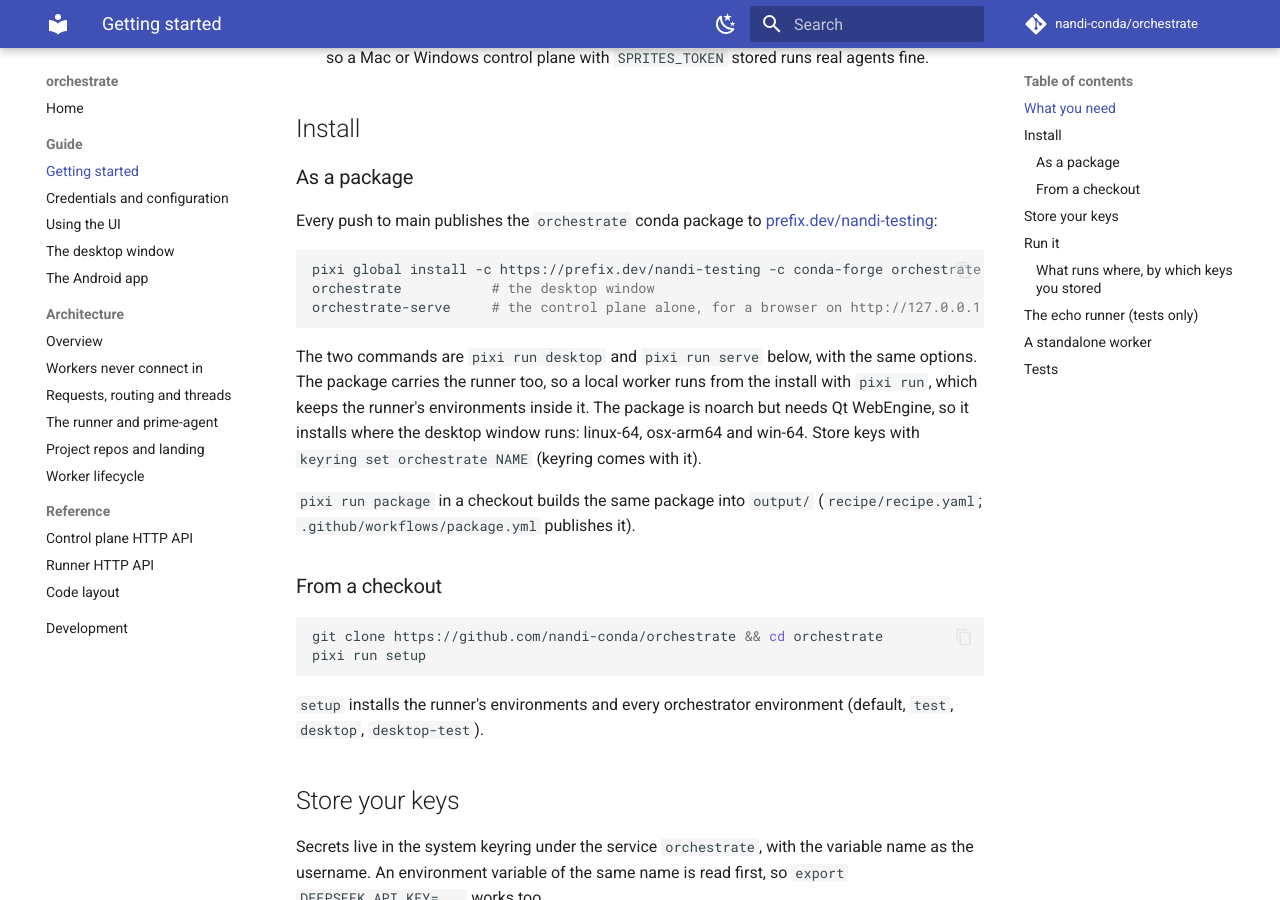
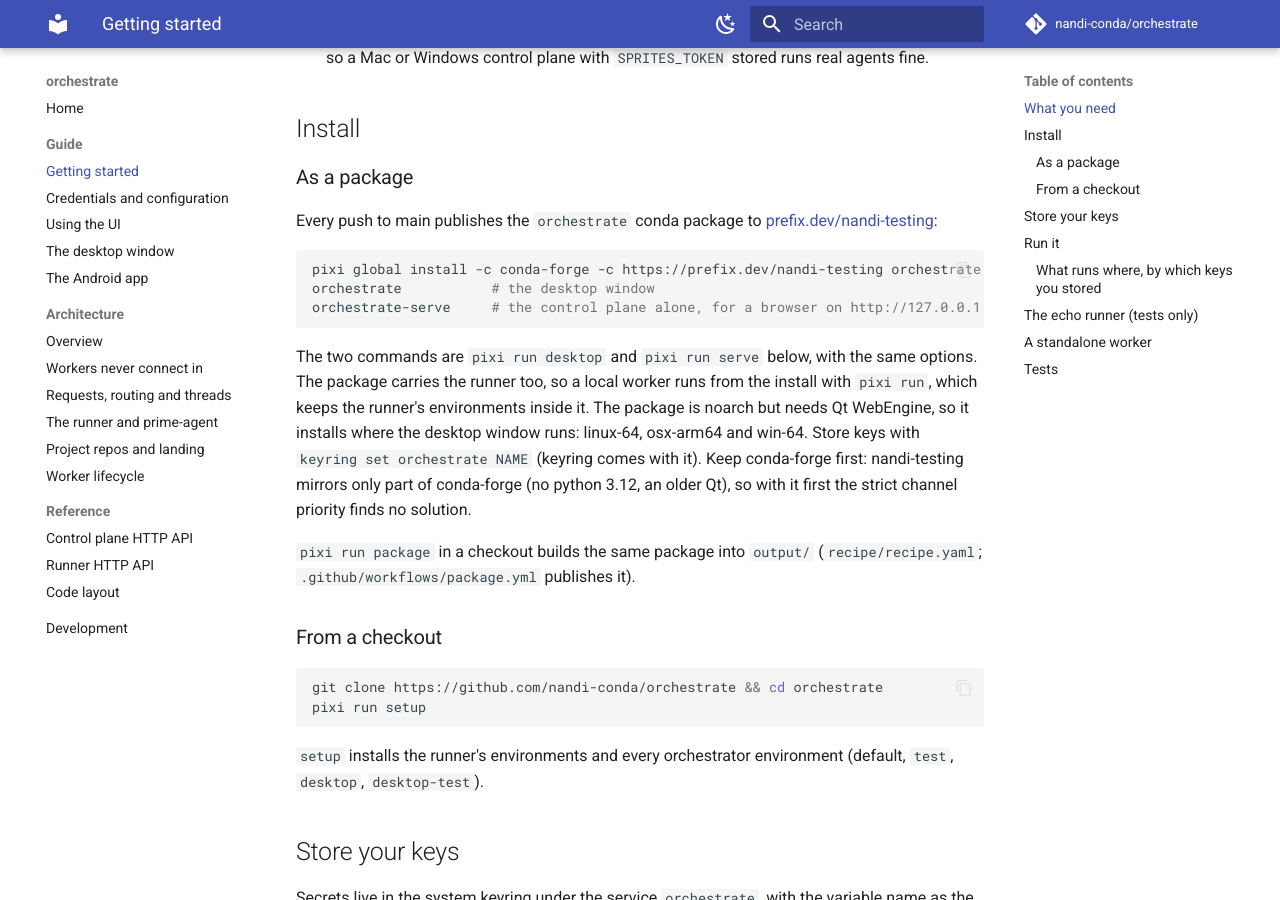
Before and after one commit to nandi-conda/orchestrate, an MkDocs documentation site: the page built from docs/guide/getting-started.md, in a window 1280 px wide and 900 px high, scrolled down 414 px. Built offline with MkDocs 1.6.1 and Material for MkDocs 9.7.7, drawn with Linux system fonts in a browser that asks for light colours; comment, search, counter and statistics services are not loaded.

Commit message:
Package workflow: no conda-forge copies on nandi-testing; install with conda-forge first
The first publish uploaded orchestrate 0.1.1, then failed copying its
conda-forge dependencies: that step solves with nandi-testing first, and the
channel mirrors only python 3.14+ and an older Qt, so strict priority leaves
no python 3.12 and no Qt WebEngine to pick. orchestrate installs with
conda-forge first and nandi-testing second, as orchestrator/pixi.toml does
(checked on linux-64, osx-arm64, win-64), so the copies are not needed.

Co-Authored-By: Claude Opus 5.5 <noreply@anthropic.com>
Claude-Session: https://claude.ai/code/session_01DCBcZbMNjRh3p1o9WPqcNE

````diff
--- a/docs/guide/getting-started.md
+++ b/docs/guide/getting-started.md
@@ -21,7 +21,7 @@ Every push to main publishes the `orchestrate` conda package to
 [prefix.dev/nandi-testing](https://prefix.dev/channels/nandi-testing):
 
 ```sh
-pixi global install -c https://prefix.dev/nandi-testing -c conda-forge orchestrate
+pixi global install -c conda-forge -c https://prefix.dev/nandi-testing orchestrate
 orchestrate           # the desktop window
 orchestrate-serve     # the control plane alone, for a browser on http://127.0.0.1:8000
 ```
@@ -31,7 +31,9 @@ same options. The package carries the runner too, so a local worker runs from
 the install with `pixi run`, which keeps the runner's environments inside it.
 The package is noarch but needs Qt WebEngine, so it installs where the desktop
 window runs: linux-64, osx-arm64 and win-64. Store keys with
-`keyring set orchestrate NAME` (keyring comes with it).
+`keyring set orchestrate NAME` (keyring comes with it). Keep conda-forge first:
+nandi-testing mirrors only part of conda-forge (no python 3.12, an older Qt),
+so with it first the strict channel priority finds no solution.
 
 `pixi run package` in a checkout builds the same package into `output/`
 (`recipe/recipe.yaml`; `.github/workflows/package.yml` publishes it).
````
Also changed, not shown: 1 other file.
